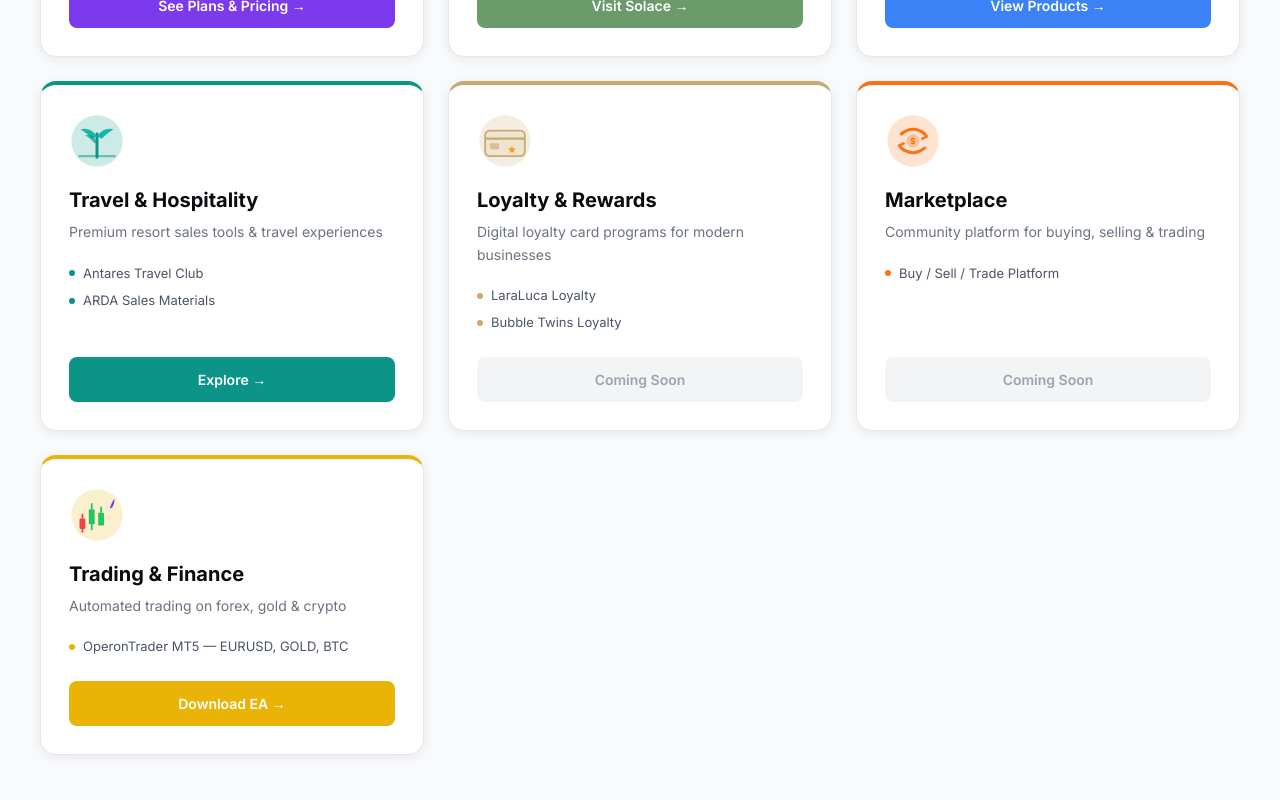
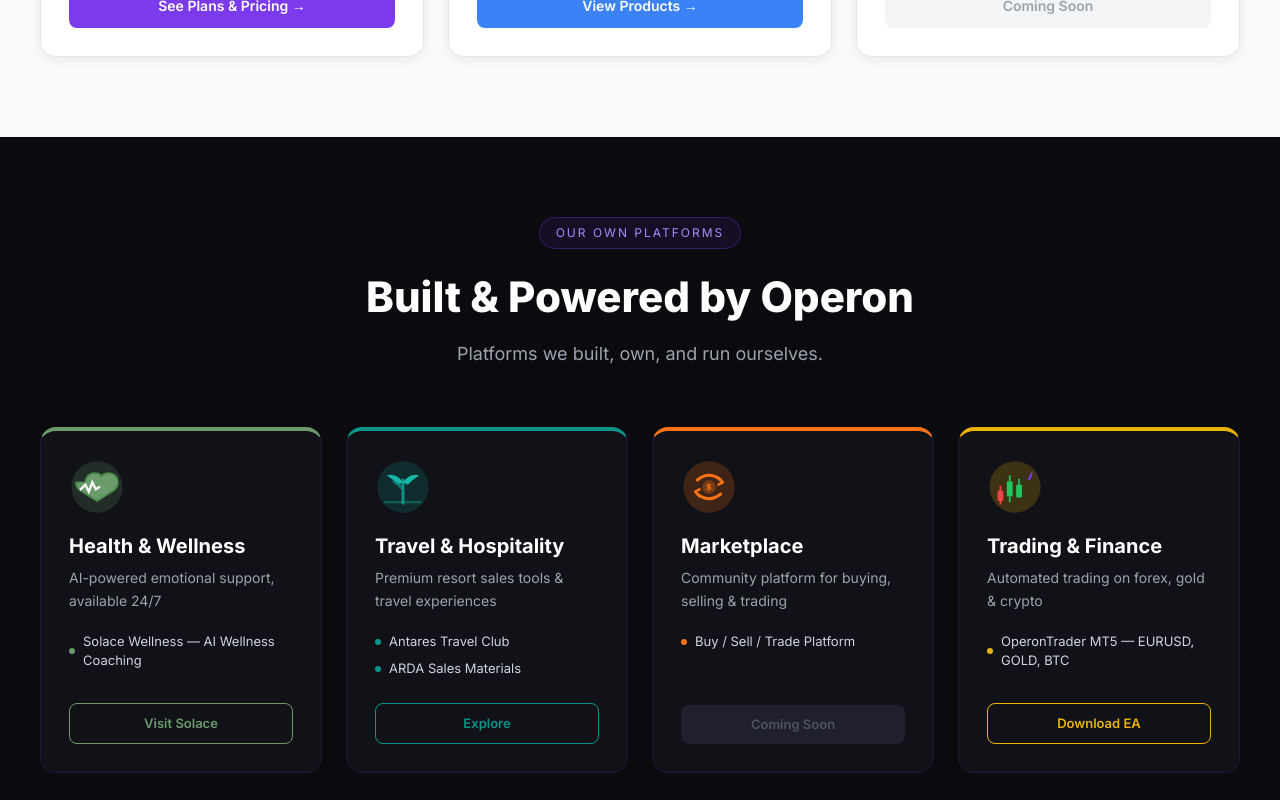
Before and after one commit to Antarestravelclub/Operon, a React (Vite) app: page / in a window 1280 px wide. Shown: the part 1680-2480 px from the top of the page. Built offline with nearby package versions, Linux system fonts and the light colour scheme.

Commit message:
Split ecosystem into Starting Lineup + Built & Powered by Operon sections

```diff
--- a/src/pages/Landing.tsx
+++ b/src/pages/Landing.tsx
@@ -181,7 +181,8 @@
 
 
 
-  const categories = [
+  // Products we SELL — Our Starting Lineup
+  const lineupCategories = [
     {
       icon: <AIIcon />,
       title: 'AI Assistants',
@@ -191,16 +192,6 @@
       cta: 'See Plans & Pricing',
       ctaLink: '/ai-assistants.html',
       external: false,
-    },
-    {
-      icon: <HealthIcon />,
-      title: 'Health & Wellness',
-      color: '#6b9b6b',
-      tagline: 'AI-powered emotional support, available 24/7',
-      products: ['Solace Wellness — AI Wellness Coaching'],
-      cta: 'Visit Solace',
-      ctaLink: 'https://solace-wellness.io',
-      external: true,
     },
     {
       icon: <SalesIcon />,
@@ -213,6 +204,30 @@
       external: false,
     },
     {
+      icon: <LoyaltyIcon />,
+      title: 'Loyalty & Rewards',
+      color: '#c9a96e',
+      tagline: 'Digital loyalty card programs for modern businesses',
+      products: ['LaraLuca Loyalty', 'Bubble Twins Loyalty'],
+      cta: 'Coming Soon',
+      ctaLink: null,
+      external: false,
+    },
+  ];
+
+  // Platforms we OWN — Built & Powered by Operon
+  const builtByCategories = [
+    {
+      icon: <HealthIcon />,
+      title: 'Health & Wellness',
+      color: '#6b9b6b',
+      tagline: 'AI-powered emotional support, available 24/7',
+      products: ['Solace Wellness — AI Wellness Coaching'],
+      cta: 'Visit Solace',
+      ctaLink: 'https://solace-wellness.io',
+      external: true,
+    },
+    {
       icon: <TravelIcon />,
       title: 'Travel & Hospitality',
       color: '#0d9488',
@@ -221,16 +236,6 @@
       cta: 'Explore',
       ctaLink: 'https://arda-materials.vercel.app',
       external: true,
-    },
-    {
-      icon: <LoyaltyIcon />,
-      title: 'Loyalty & Rewards',
-      color: '#c9a96e',
-      tagline: 'Digital loyalty card programs for modern businesses',
-      products: ['LaraLuca Loyalty', 'Bubble Twins Loyalty'],
-      cta: 'Coming Soon',
-      ctaLink: null,
-      external: false,
     },
     {
       icon: <MarketplaceIcon />,
@@ -249,7 +254,7 @@
       tagline: 'Automated trading on forex, gold & crypto',
       products: ['OperonTrader MT5 — EURUSD, GOLD, BTC'],
       cta: 'Download EA',
-      ctaLink: '/download.html',
+      ctaLink: '/OperonTrader.mq5',
       external: false,
     },
   ];
@@ -325,11 +330,11 @@
             </div>
             <h2 style={{ fontSize: 42, fontWeight: 800, color: '#0a0a0f', marginBottom: 12 }}>Our Starting Lineup</h2>
             <p style={{ fontSize: 18, color: '#6b7280', maxWidth: 520, margin: '0 auto' }}>
-              AI Assistants first. Then the full ecosystem to back them up.
+              The products we sell. Your competitive edge.
             </p>
           </div>
           <div style={{ display: 'grid', gridTemplateColumns: 'repeat(auto-fit, minmax(340px, 1fr))', gap: 24 }}>
-            {categories.map((cat) => (
+            {lineupCategories.map((cat) => (
               <div key={cat.title} style={{ background: '#fff', borderRadius: 16, overflow: 'hidden', boxShadow: '0 2px 12px rgba(0,0,0,0.08)', border: '1px solid #e5e7eb', borderTop: `4px solid ${cat.color}`, transition: 'transform 0.2s', display: 'flex', flexDirection: 'column' as const }}>
                 <div style={{ padding: '28px 28px 0' }}>
                   <div style={{ marginBottom: 16 }}>{cat.icon}</div>
@@ -369,7 +374,51 @@
         </div>
       </section>
 
-
+      {/* BUILT & POWERED BY OPERON */}
+      <section style={{ background: '#0a0a0f', padding: '80px 40px' }}>
+        <div style={{ maxWidth: 1200, margin: '0 auto' }}>
+          <div style={{ textAlign: 'center', marginBottom: 60 }}>
+            <div style={{ display: 'inline-block', background: 'rgba(124,58,237,0.1)', border: '1px solid rgba(124,58,237,0.3)', borderRadius: 20, padding: '6px 16px', marginBottom: 16, fontSize: 12, color: '#a78bfa', letterSpacing: 2, textTransform: 'uppercase' as const }}>
+              Our Own Platforms
+            </div>
+            <h2 style={{ fontSize: 42, fontWeight: 800, color: '#ffffff', marginBottom: 12 }}>Built & Powered by Operon</h2>
+            <p style={{ fontSize: 18, color: '#9ca3af', maxWidth: 520, margin: '0 auto' }}>
+              Platforms we built, own, and run ourselves.
+            </p>
+          </div>
+          <div style={{ display: 'grid', gridTemplateColumns: 'repeat(auto-fit, minmax(280px, 1fr))', gap: 24 }}>
+            {builtByCategories.map((cat) => (
+              <div key={cat.title} style={{ background: '#111118', borderRadius: 16, overflow: 'hidden', border: '1px solid rgba(124,58,237,0.15)', borderTop: `4px solid ${cat.color}`, display: 'flex', flexDirection: 'column' as const }}>
+                <div style={{ padding: '28px 28px 0' }}>
+                  <div style={{ marginBottom: 16 }}>{cat.icon}</div>
+                  <h3 style={{ fontSize: 20, fontWeight: 700, color: '#ffffff', marginBottom: 6 }}>{cat.title}</h3>
+                  <p style={{ fontSize: 14, color: '#9ca3af', marginBottom: 16, lineHeight: 1.6 }}>{cat.tagline}</p>
+                  <ul style={{ listStyle: 'none', padding: 0, margin: '0 0 20px' }}>
+                    {cat.products.map(p => (
+                      <li key={p} style={{ fontSize: 13, color: '#d1d5db', padding: '4px 0', display: 'flex', alignItems: 'center', gap: 8 }}>
+                        <span style={{ width: 6, height: 6, borderRadius: '50%', background: cat.color, display: 'inline-block', flexShrink: 0 }} />
+                        {p}
+                      </li>
+                    ))}
+                  </ul>
+                </div>
+                <div style={{ marginTop: 'auto', padding: '0 28px 28px' }}>
+                  {cat.ctaLink ? (
+                    <a href={cat.ctaLink} target={cat.external ? '_blank' : '_self'} rel="noopener noreferrer"
+                      style={{ display: 'block', textAlign: 'center', padding: '10px', borderRadius: 8, fontSize: 13, fontWeight: 600, textDecoration: 'none', background: 'transparent', color: cat.color, border: `1px solid ${cat.color}` }}>
+                      {cat.cta}
+                    </a>
+                  ) : (
+                    <span style={{ display: 'block', textAlign: 'center', padding: '10px', borderRadius: 8, fontSize: 13, fontWeight: 600, background: '#1f1f2e', color: '#4b5563' }}>
+                      {cat.cta}
+                    </span>
+                  )}
+                </div>
+              </div>
+            ))}
+          </div>
+        </div>
+      </section>
 
       {/* ─── OPERON PLATFORM ─── */}
       <section id="features" className="py-20 bg-gray-50">
```
